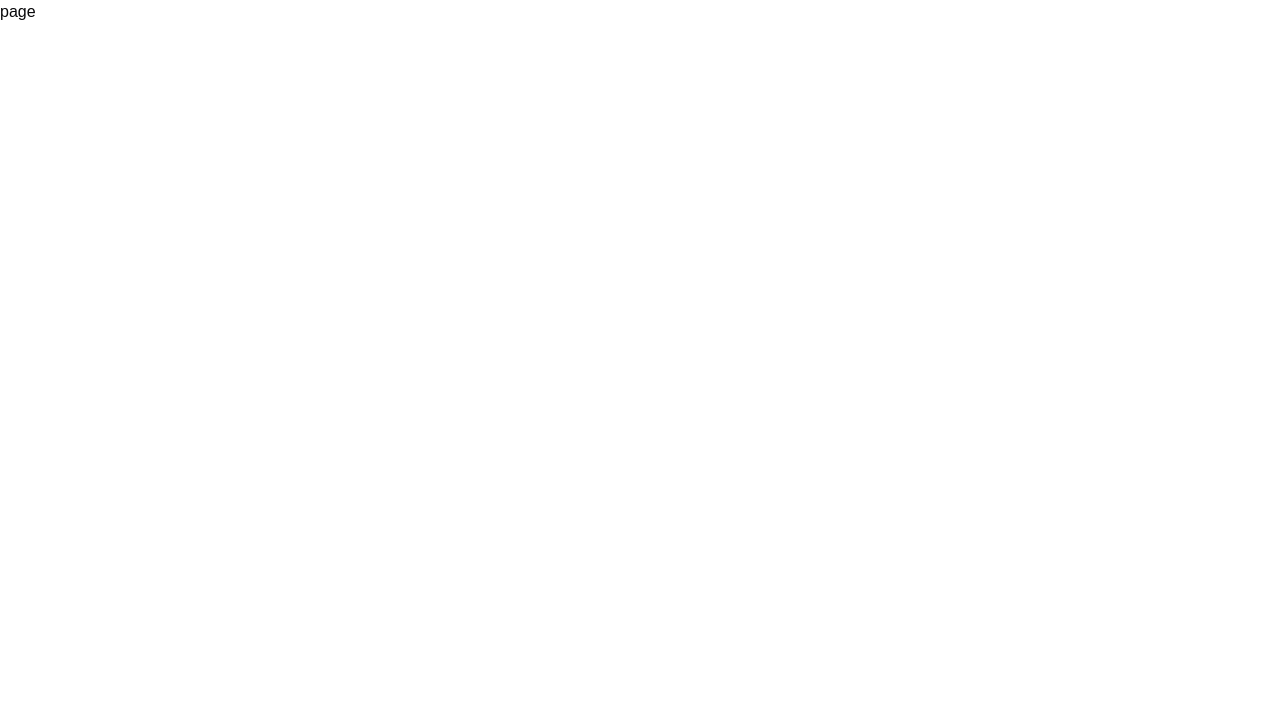
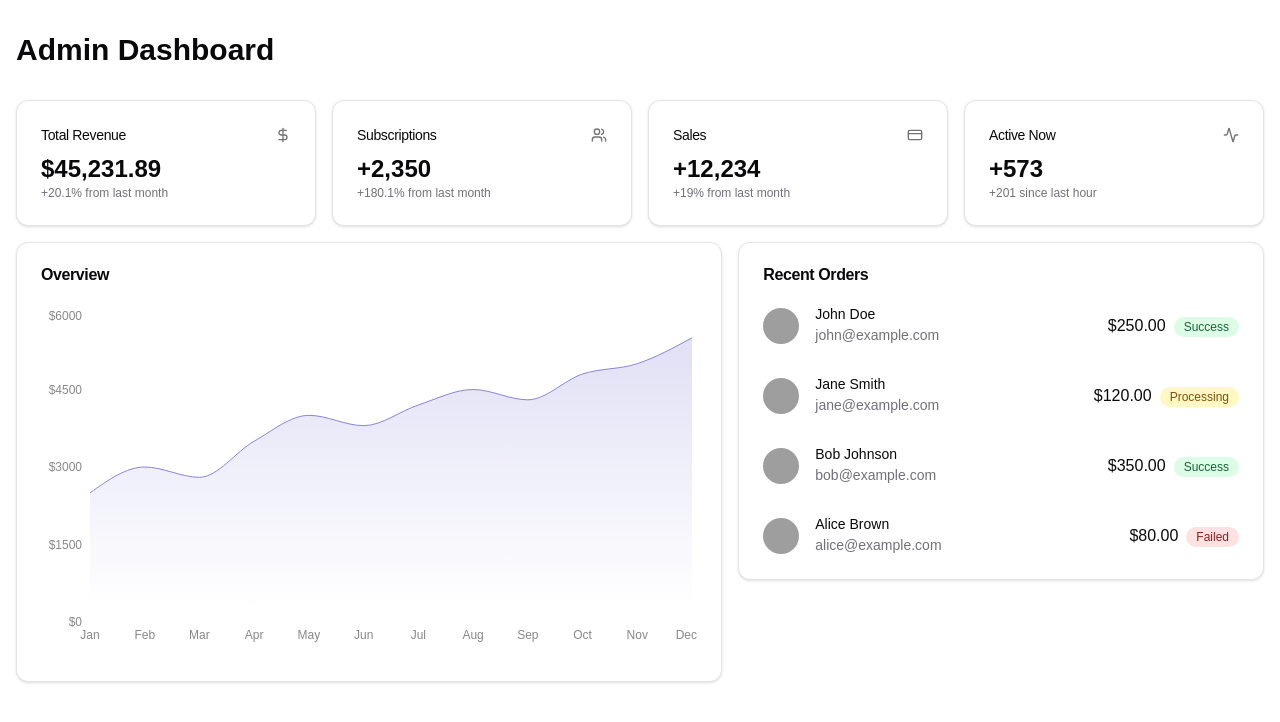
Before and after one commit to C-W-D-Harshit/swift-cart, a Next.js app: page /admin in a window 1280 px wide. Shown: the top 722 px of the page. Built offline with nearby package versions, Linux system fonts and the light colour scheme; grey boxes are pictures that could not be loaded.

Commit message:
feat: create Admin Dashboard with recent orders and sales chart components

```diff
--- /dev/null
+++ b/src/app/admin/_components/AdminDashboard.tsx
@@ -0,0 +1,74 @@
+import { Card, CardContent, CardHeader, CardTitle } from "@/components/ui/card";
+import { DollarSign, Users, CreditCard, Activity } from "lucide-react";
+import RecentOrders from "./RecentOrders";
+import SalesChart from "./SalesChart";
+
+export default function AdminDashboard() {
+  return (
+    <div className="space-y-4">
+      <div className="grid gap-4 md:grid-cols-2 lg:grid-cols-4">
+        <Card>
+          <CardHeader className="flex flex-row items-center justify-between space-y-0 pb-2">
+            <CardTitle className="text-sm font-medium">Total Revenue</CardTitle>
+            <DollarSign className="h-4 w-4 text-muted-foreground" />
+          </CardHeader>
+          <CardContent>
+            <div className="text-2xl font-bold">$45,231.89</div>
+            <p className="text-xs text-muted-foreground">
+              +20.1% from last month
+            </p>
+          </CardContent>
+        </Card>
+        <Card>
+          <CardHeader className="flex flex-row items-center justify-between space-y-0 pb-2">
+            <CardTitle className="text-sm font-medium">Subscriptions</CardTitle>
+            <Users className="h-4 w-4 text-muted-foreground" />
+          </CardHeader>
+          <CardContent>
+            <div className="text-2xl font-bold">+2,350</div>
+            <p className="text-xs text-muted-foreground">
+              +180.1% from last month
+            </p>
+          </CardContent>
+        </Card>
+        <Card>
+          <CardHeader className="flex flex-row items-center justify-between space-y-0 pb-2">
+            <CardTitle className="text-sm font-medium">Sales</CardTitle>
+            <CreditCard className="h-4 w-4 text-muted-foreground" />
+          </CardHeader>
+          <CardContent>
+            <div className="text-2xl font-bold">+12,234</div>
+            <p className="text-xs text-muted-foreground">
+              +19% from last month
+            </p>
+          </CardContent>
+        </Card>
+        <Card>
+          <CardHeader className="flex flex-row items-center justify-between space-y-0 pb-2">
+            <CardTitle className="text-sm font-medium">Active Now</CardTitle>
+            <Activity className="h-4 w-4 text-muted-foreground" />
+          </CardHeader>
+          <CardContent>
+            <div className="text-2xl font-bold">+573</div>
+            <p className="text-xs text-muted-foreground">
+              +201 since last hour
+            </p>
+          </CardContent>
+        </Card>
+      </div>
+      <div className="grid gap-4 md:grid-cols-2 lg:grid-cols-7">
+        <Card className="col-span-4">
+          <CardHeader>
+            <CardTitle>Overview</CardTitle>
+          </CardHeader>
+          <CardContent className="pl-2">
+            <SalesChart />
+          </CardContent>
+        </Card>
+        <div className="col-span-3">
+          <RecentOrders />
+        </div>
+      </div>
+    </div>
+  );
+}
--- /dev/null
+++ b/src/app/admin/_components/RecentOrders.tsx
@@ -0,0 +1,86 @@
+import { Avatar, AvatarFallback, AvatarImage } from "@/components/ui/avatar";
+import { Card, CardContent, CardHeader, CardTitle } from "@/components/ui/card";
+import { cn } from "@/lib/utils";
+
+const recentOrders = [
+  {
+    id: "1234",
+    customer: "John Doe",
+    email: "john@example.com",
+    amount: "$250.00",
+    status: "success",
+  },
+  {
+    id: "1235",
+    customer: "Jane Smith",
+    email: "jane@example.com",
+    amount: "$120.00",
+    status: "processing",
+  },
+  {
+    id: "1236",
+    customer: "Bob Johnson",
+    email: "bob@example.com",
+    amount: "$350.00",
+    status: "success",
+  },
+  {
+    id: "1237",
+    customer: "Alice Brown",
+    email: "alice@example.com",
+    amount: "$80.00",
+    status: "failed",
+  },
+];
+
+export default function RecentOrders() {
+  return (
+    <Card>
+      <CardHeader>
+        <CardTitle>Recent Orders</CardTitle>
+      </CardHeader>
+      <CardContent>
+        <div className="space-y-8">
+          {recentOrders.map((order) => (
+            <div key={order.id} className="flex items-center">
+              <Avatar className="h-9 w-9">
+                <AvatarImage
+                  src={`https://avatar.vercel.sh/${order.email}`}
+                  alt={order.customer}
+                />
+                <AvatarFallback>
+                  {order.customer
+                    .split(" ")
+                    .map((n) => n[0])
+                    .join("")}
+                </AvatarFallback>
+              </Avatar>
+              <div className="ml-4 space-y-1">
+                <p className="text-sm font-medium leading-none">
+                  {order.customer}
+                </p>
+                <p className="text-sm text-muted-foreground">{order.email}</p>
+              </div>
+              <div className="ml-auto font-medium">{order.amount}</div>
+              <div className="ml-2">
+                <span
+                  className={cn(
+                    "inline-flex items-center rounded-full px-2.5 py-0.5 text-xs font-medium",
+                    {
+                      "bg-green-100 text-green-800": order.status === "success",
+                      "bg-yellow-100 text-yellow-800":
+                        order.status === "processing",
+                      "bg-red-100 text-red-800": order.status === "failed",
+                    }
+                  )}
+                >
+                  {order.status.charAt(0).toUpperCase() + order.status.slice(1)}
+                </span>
+              </div>
+            </div>
+          ))}
+        </div>
+      </CardContent>
+    </Card>
+  );
+}
--- /dev/null
+++ b/src/app/admin/_components/SalesChart.tsx
@@ -0,0 +1,62 @@
+"use client";
+
+import {
+  Area,
+  AreaChart,
+  ResponsiveContainer,
+  Tooltip,
+  XAxis,
+  YAxis,
+} from "recharts";
+
+const data = [
+  { name: "Jan", total: 2500 },
+  { name: "Feb", total: 3000 },
+  { name: "Mar", total: 2800 },
+  { name: "Apr", total: 3500 },
+  { name: "May", total: 4000 },
+  { name: "Jun", total: 3800 },
+  { name: "Jul", total: 4200 },
+  { name: "Aug", total: 4500 },
+  { name: "Sep", total: 4300 },
+  { name: "Oct", total: 4800 },
+  { name: "Nov", total: 5000 },
+  { name: "Dec", total: 5500 },
+];
+
+export default function SalesChart() {
+  return (
+    <ResponsiveContainer width="100%" height={350}>
+      <AreaChart data={data}>
+        <XAxis
+          dataKey="name"
+          stroke="#888888"
+          fontSize={12}
+          tickLine={false}
+          axisLine={false}
+        />
+        <YAxis
+          stroke="#888888"
+          fontSize={12}
+          tickLine={false}
+          axisLine={false}
+          tickFormatter={(value) => `$${value}`}
+        />
+        <Tooltip />
+        <Area
+          type="monotone"
+          dataKey="total"
+          stroke="#8884d8"
+          fill="url(#colorTotal)"
+          fillOpacity={0.3}
+        />
+        <defs>
+          <linearGradient id="colorTotal" x1="0" y1="0" x2="0" y2="1">
+            <stop offset="5%" stopColor="#8884d8" stopOpacity={0.8} />
+            <stop offset="95%" stopColor="#8884d8" stopOpacity={0} />
+          </linearGradient>
+        </defs>
+      </AreaChart>
+    </ResponsiveContainer>
+  );
+}
--- a/src/app/admin/page.tsx
+++ b/src/app/admin/page.tsx
@@ -1,5 +1,16 @@
-import React from "react";
+import { Metadata } from "next";
 
-export default function page() {
-  return <div>page</div>;
+import AdminDashboard from "./_components/AdminDashboard";
+
+export const metadata: Metadata = {
+  title: "Admin Dashboard",
+};
+
+export default function AdminPage() {
+  return (
+    <div className="container mx-auto px-4 py-8">
+      <h1 className="text-3xl font-bold mb-8">Admin Dashboard</h1>
+      <AdminDashboard />
+    </div>
+  );
 }
```
